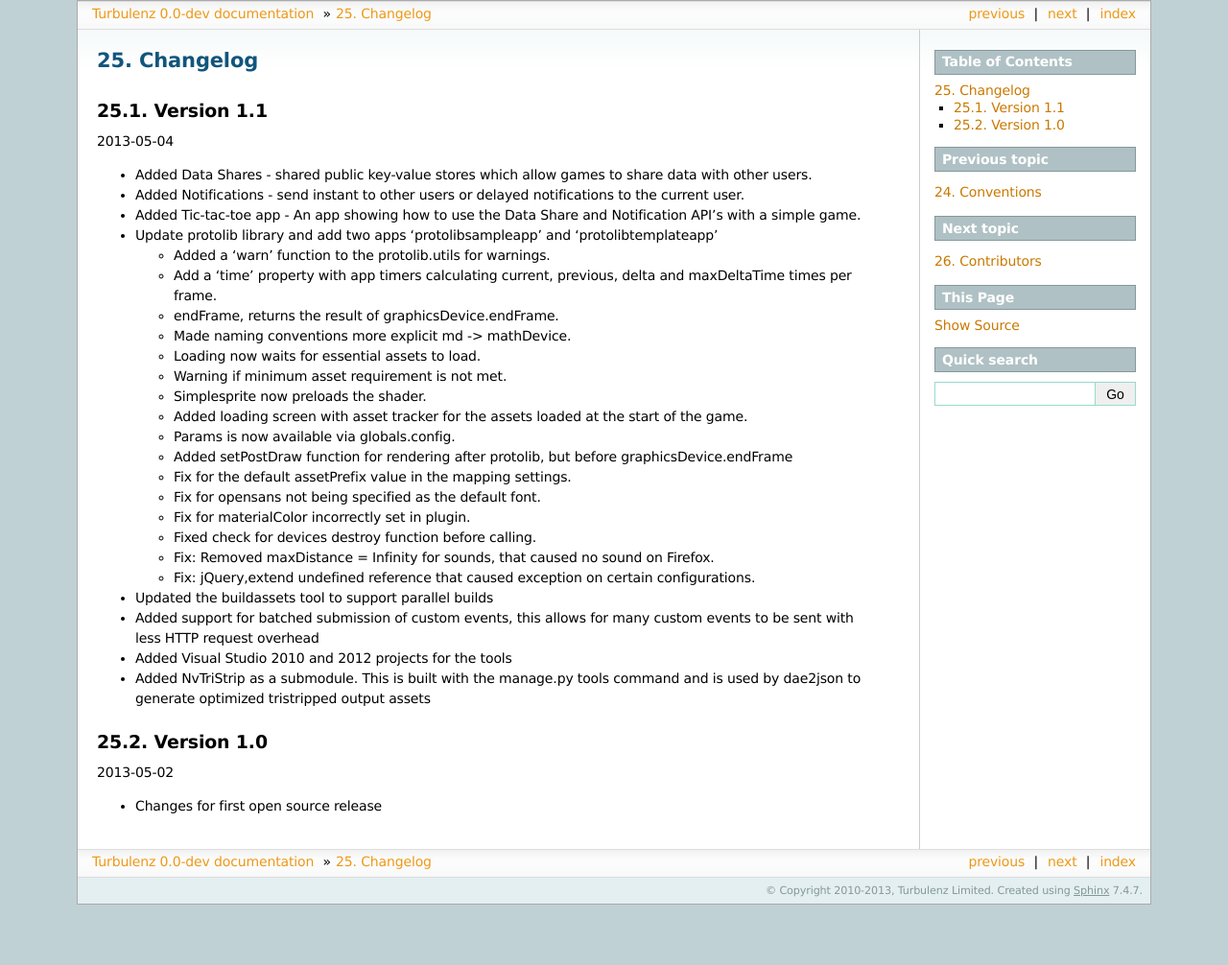
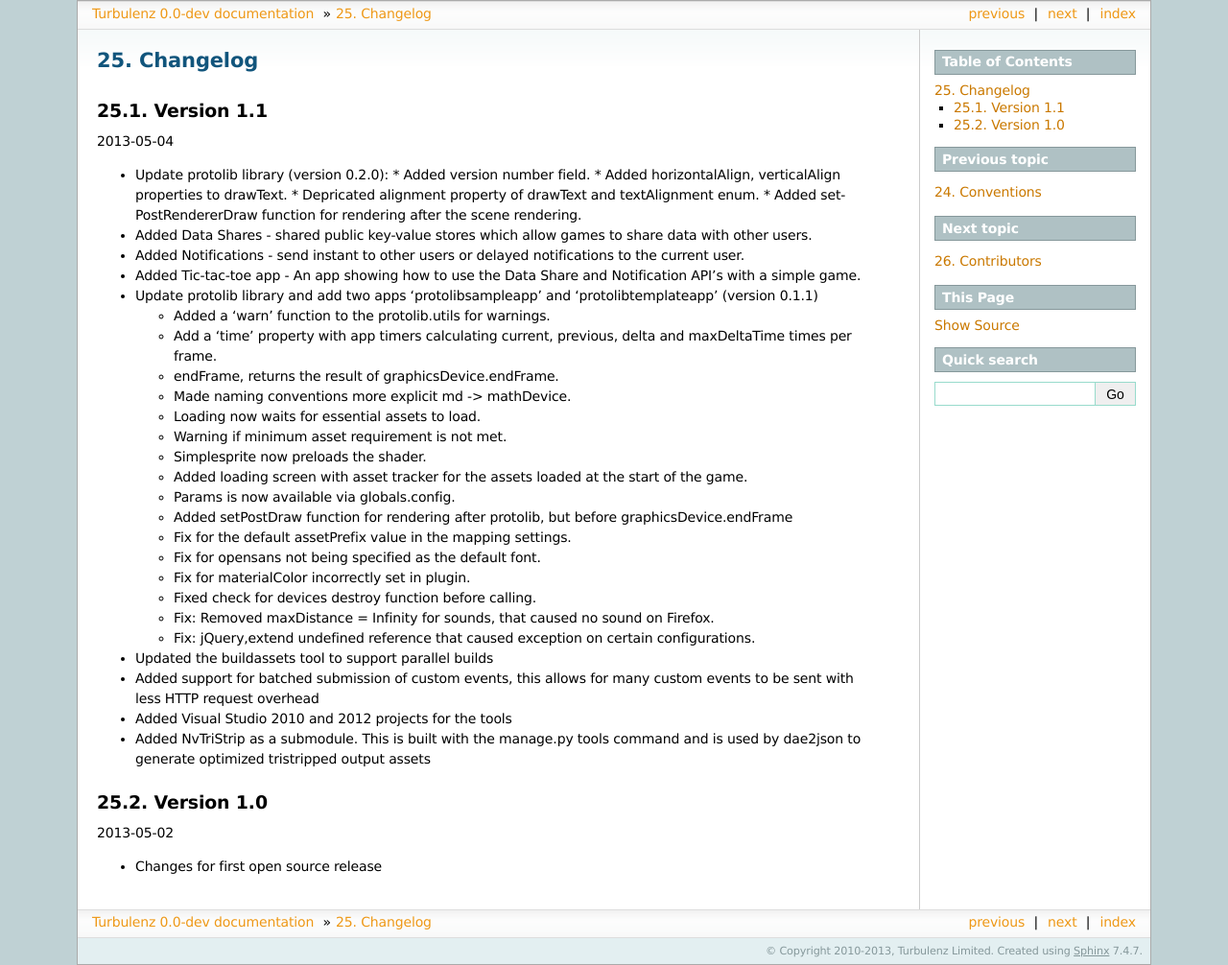
Before and after one commit to turbulenz/turbulenz_engine, a Sphinx documentation site: the page built from docs/source/changelog.rst, in a window 1280 px wide. Shown: the whole page at 96% size. Built offline with Sphinx 7.4.7, drawn with Linux system fonts in a browser that asks for light colours; before the commit the page ends 943 px from its top, so only the background shows below that.

Commit message:
Updated changelog with latest protolib 0.2.0 changes.

```diff
--- a/docs/source/changelog.rst
+++ b/docs/source/changelog.rst
@@ -12,10 +12,15 @@
 
 2013-05-04
 
+- Update protolib library (version 0.2.0):
+  * Added version number field.
+  * Added horizontalAlign, verticalAlign properties to drawText.
+  * Depricated alignment property of drawText and textAlignment enum.
+  * Added setPostRendererDraw function for rendering after the scene rendering.
 - Added Data Shares - shared public key-value stores which allow games to share data with other users.
 - Added Notifications - send instant to other users or delayed notifications to the current user.
 - Added Tic-tac-toe app - An app showing how to use the Data Share and Notification API's with a simple game.
-- Update protolib library and add two apps 'protolibsampleapp' and 'protolibtemplateapp'
+- Update protolib library and add two apps 'protolibsampleapp' and 'protolibtemplateapp' (version 0.1.1)
 
   * Added a 'warn' function to the protolib.utils for warnings.
   * Add a 'time' property with app timers calculating current, previous, delta and maxDeltaTime times per frame.
```
